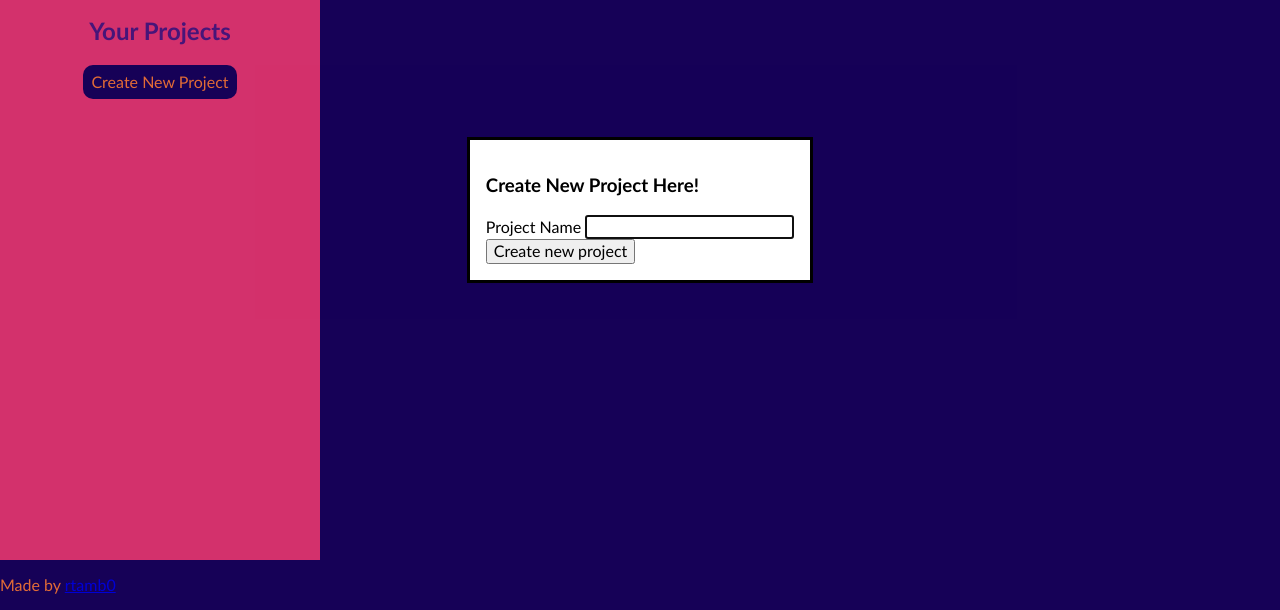
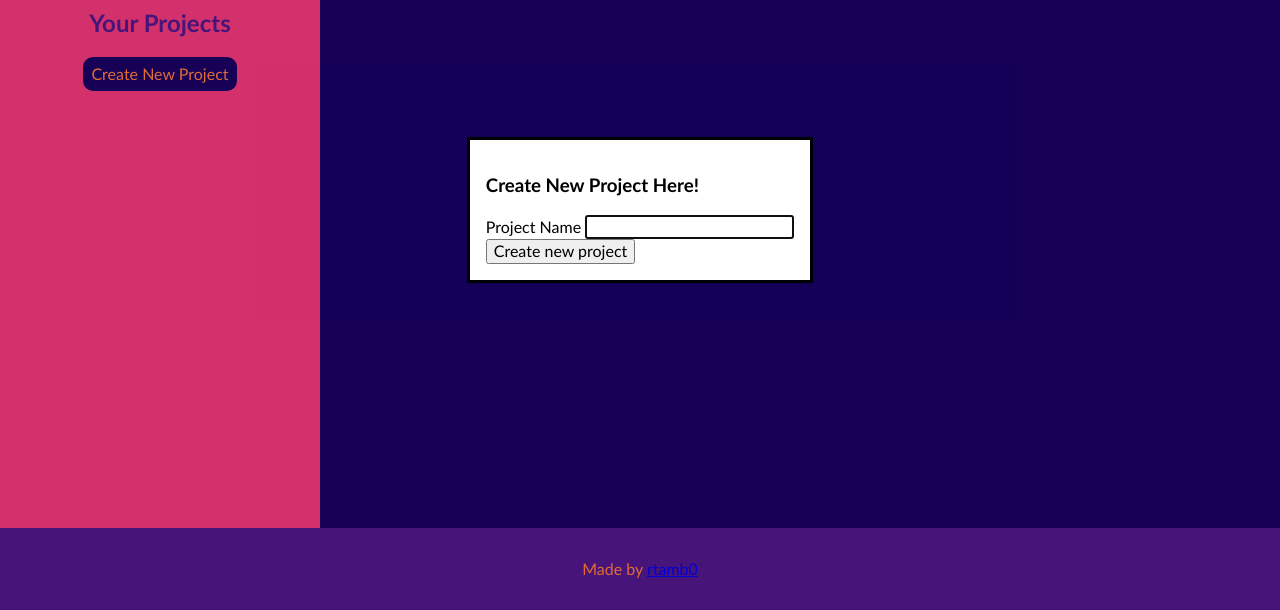
Before and after one commit to rtamb0/todo-list, a website built with webpack: page src/index.html in a window 1280 px wide. Shown: the part 190-800 px from the top of the page. Built offline with nearby package versions, Linux system fonts and the light colour scheme.

Commit message:
Stylise the footer

```diff
--- a/src/style.css
+++ b/src/style.css
@@ -274,6 +274,11 @@ section {
 }
 
 footer {
+    position: sticky;
+    bottom: 0;
+    padding: 1rem;
+    text-align: center;
+    background-color: var(--purple);
     grid-row: 3 / 4;
     grid-column: 1 / 3;
 }
```
